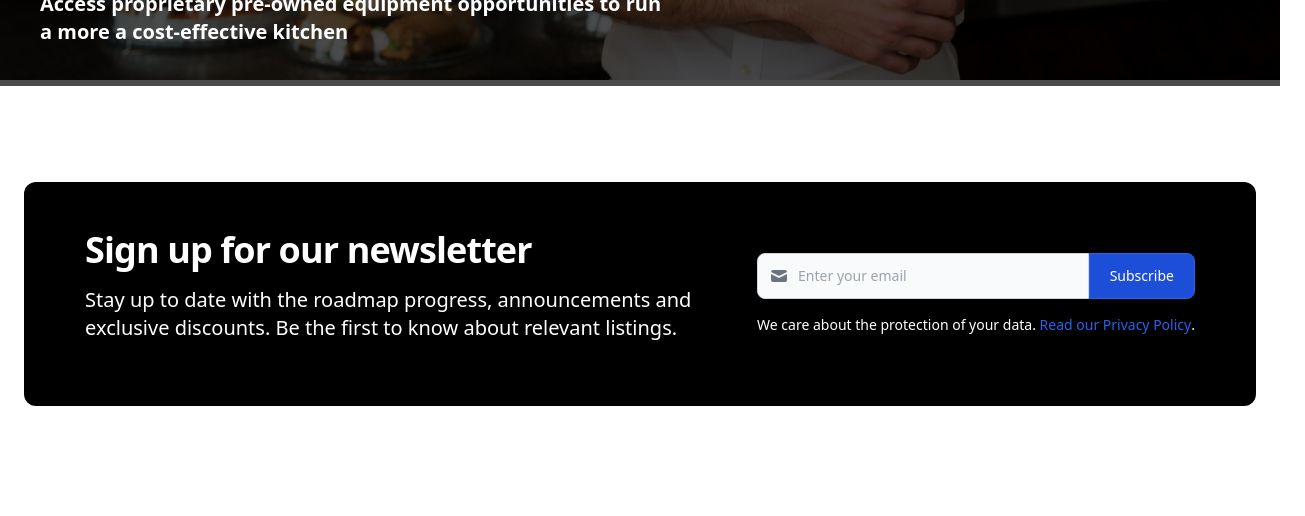
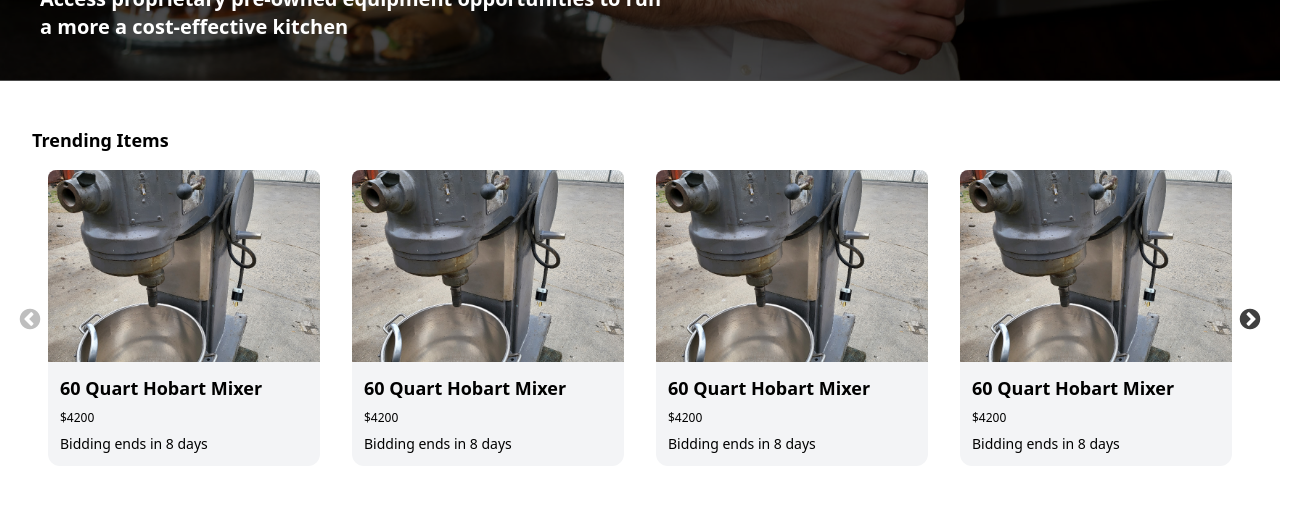
Before and after one commit to gaganparmar123/BackhouseNextTest, a Next.js app: page / in a window 1280 px wide. Shown: the part 720-1236 px from the top of the page, 1305 px wide, since content can reach past the window. Built offline with nearby package versions, Linux system fonts and the light colour scheme.

Commit message:
Implemented carousel for equipments.

```diff
--- a/src/app/globals.css
+++ b/src/app/globals.css
@@ -1,6 +1,20 @@
 @tailwind base;
 @tailwind components;
 @tailwind utilities;
+
+/* Custom css for slider */
+.custom-slider .slick-prev:before,
+.custom-slider .slick-next:before {
+  color: black;
+  font-size: 24px;
+}
+
+.custom-slider .slick-prev {
+  left: -14px;
+}
+.custom-slider .slick-next {
+  right: -10px;
+}
 
 @layer utilities {
   .text-balance {
--- a/src/app/page.tsx
+++ b/src/app/page.tsx
@@ -1,3 +1,4 @@
+import EquipmentCarousel from "@/components/equipments/EquipmentCarousel";
 import HomePage from "@/components/home/HomePage";
 import MarketPlace from "@/components/market-place/MarketPlace";
 import NewsLetterBanner from "@/components/news-letter-banner/NewsLetterBanner";
@@ -6,6 +7,7 @@
   return (
     <>
       <HomePage />
+      <EquipmentCarousel />
       <NewsLetterBanner />
       <MarketPlace />
     </>
--- /dev/null
+++ b/src/components/equipments/EquipmentCarousel.tsx
@@ -0,0 +1,102 @@
+"use client";
+import Image from "next/image";
+import React from "react";
+import Slider from "react-slick";
+import AllImages from "@/constant/images";
+
+var settings = {
+  infinite: false,
+  dots: false,
+  arrows: true,
+  speed: 500,
+  slidesToShow: 4,
+  slidesToScroll: 4,
+  initialSlide: 0,
+  responsive: [
+    {
+      breakpoint: 1199,
+      settings: {
+        slidesToShow: 3,
+        slidesToScroll: 3,
+      },
+    },
+    {
+      breakpoint: 992,
+      settings: {
+        slidesToShow: 2,
+        slidesToScroll: 2,
+        initialSlide: 2,
+      },
+    },
+    {
+      breakpoint: 480,
+      settings: {
+        slidesToShow: 1,
+        slidesToScroll: 1,
+      },
+    },
+  ],
+};
+
+const equipmentData = [
+  {
+    img: AllImages?.Equipment1,
+    name: "60 Quart Hobart Mixer",
+    price: "$4200",
+    binding: "Bidding ends in 8 days",
+  },
+  {
+    img: AllImages?.Equipment1,
+    name: "60 Quart Hobart Mixer",
+    price: "$4200",
+    binding: "Bidding ends in 8 days",
+  },
+  {
+    img: AllImages?.Equipment1,
+    name: "60 Quart Hobart Mixer",
+    price: "$4200",
+    binding: "Bidding ends in 8 days",
+  },
+  {
+    img: AllImages?.Equipment1,
+    name: "60 Quart Hobart Mixer",
+    price: "$4200",
+    binding: "Bidding ends in 8 days",
+  },
+  {
+    img: AllImages?.Equipment1,
+    name: "60 Quart Hobart Mixer",
+    price: "$4200",
+    binding: "Bidding ends in 8 days",
+  },
+];
+
+const EquipmentCarousel = () => {
+  return (
+    <div className="mt-8 lg:mt-10 px-8 custom-slider">
+      <div>
+        <h1 className="text-lg font-bold mb-4">Trending Items</h1>
+      </div>
+      <Slider {...settings} className="h-full">
+        {equipmentData?.map((data) => (
+          <div className="px-4">
+            <div className="bg-[#F3F4F6] rounded-xl" key={data?.name}>
+              <Image
+                src={data?.img}
+                alt="bg"
+                className="h-[192px] object-cover rounded-t-lg"
+              />
+              <div className="flex flex-col gap-2 p-3">
+                <h3 className="text-lg font-bold">{data?.name}</h3>
+                <p className="text-xs">{data?.price}</p>
+                <p className="text-sm">{data?.binding}</p>
+              </div>
+            </div>
+          </div>
+        ))}
+      </Slider>
+    </div>
+  );
+};
+
+export default EquipmentCarousel;
--- a/src/components/home/HomePage.tsx
+++ b/src/components/home/HomePage.tsx
@@ -18,7 +18,7 @@
 const HomePage = () => {
   return (
     <div className="relative">
-      <Slider {...settings} className="h-full">
+      <Slider {...settings} className="h-full overflow-hidden">
         <div className="h-[100vh]">
           <Image
             src={AllImages?.HomePageBg1}
@@ -41,7 +41,7 @@
           />
         </div>
       </Slider>
-      <div className="absolute bottom-0 left-0 w-full h-full bg-black/[0.70] flex flex-col justify-end p-10">
+      <div className="absolute bottom-[5px] left-0 w-full h-full bg-black/[0.70] flex flex-col justify-end p-10">
         <div className="w-full lg:max-w-[70%] md:mb-24 lg:mb-0">
           <div>
             <h1 className="text-xl md:text-4xl lg:text-6xl text-white font-extrabold">
--- a/src/constant/images.ts
+++ b/src/constant/images.ts
@@ -2,5 +2,6 @@
   // Add images like this
   Logo: require("../assets/images/logo.svg").default,
   HomePageBg1: require("../assets/images/homePageBg1.jpg"),
+  Equipment1: require("../assets/images/equipment1.png"),
 };
 export default AllImages;
```
Also changed, not shown: src/assets/images/equipment1.png (added).
